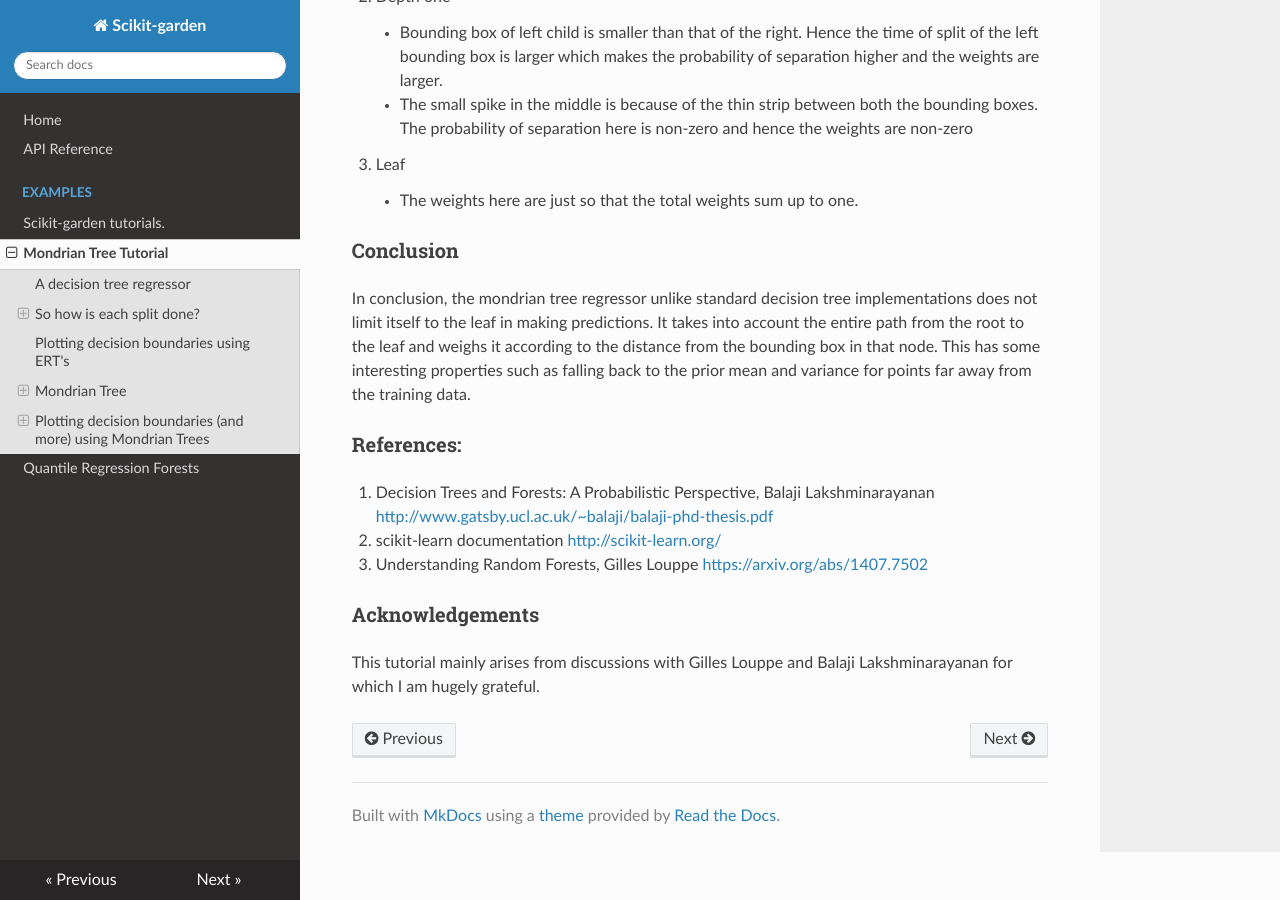
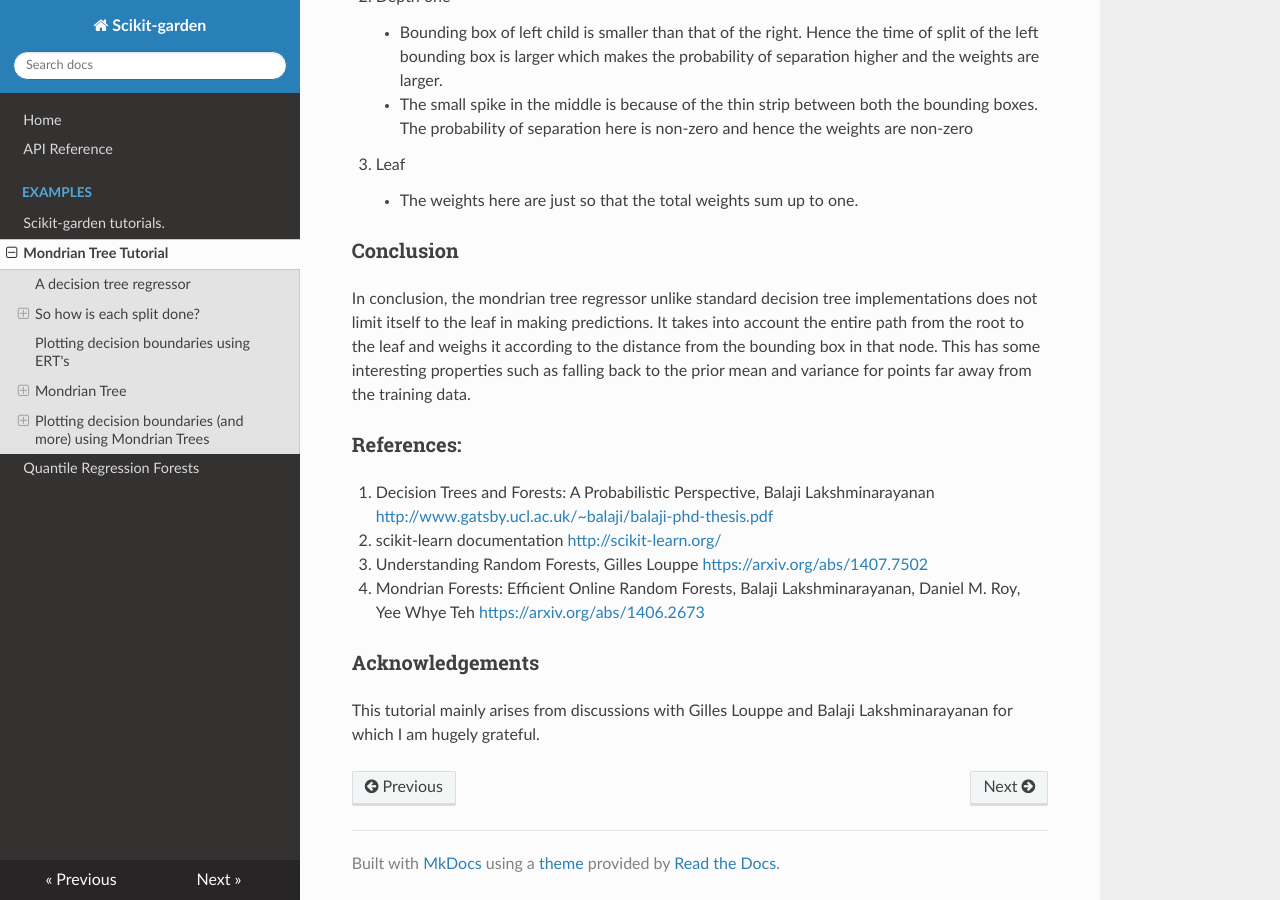
Before and after one commit to scikit-garden/scikit-garden, an MkDocs documentation site: the page built from docs/examples/MondrianTreeRegressor.md, in a window 1280 px wide and 900 px high, scrolled down 7662 px. Built offline with MkDocs 1.6.1, drawn with Linux system fonts in a browser that asks for light colours; nearby versions of some CDN libraries; formulas are drawn with MathJax 3; old or Windows-style settings are respelled for this version of MkDocs.

Commit message:
Update references

```diff
--- a/docs/examples/MondrianTreeRegressor.md
+++ b/docs/examples/MondrianTreeRegressor.md
@@ -304,6 +304,8 @@ the leaf in making predictions. It takes into account the entire path from the r
 [http://scikit-learn.org/](http://scikit-learn.org/)
 3. Understanding Random Forests, Gilles Louppe
 [https://arxiv.org/abs/1407.7502](https://arxiv.org/abs/1407.7502)
+4.  Mondrian Forests: Efficient Online Random Forests, Balaji Lakshminarayanan, Daniel M. Roy, Yee Whye Teh
+[https://arxiv.org/abs/1406.2673](https://arxiv.org/abs/1406.2673)
 
 ### Acknowledgements
 This tutorial mainly arises from discussions with Gilles Louppe and Balaji Lakshminarayanan for which I am hugely grateful.
```
